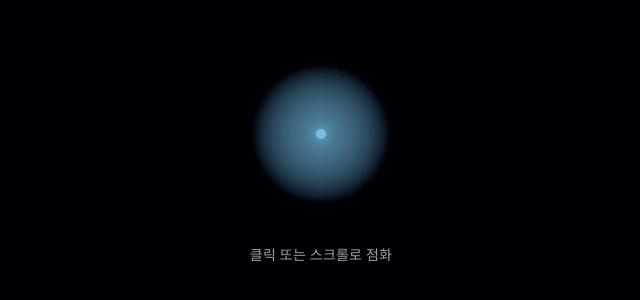
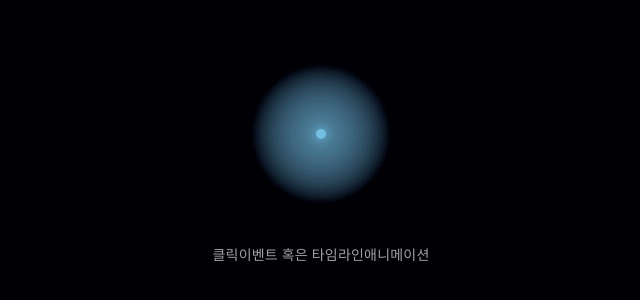
Before and after one commit to bbangddeok2/Nokya_test, a plain HTML site: page index.html in a window 1280 px wide. Shown: the part 226-526 px from the top of the page, without its empty margins (319-959 px from the left). Drawn offline with Linux system fonts and the light colour scheme.

Commit message:
글자수정

```diff
--- a/index.html
+++ b/index.html
@@ -11,7 +11,7 @@
 
     <div class="core" id="core" aria-hidden="true"></div>
 
-    <div class="hint" id="hint">클릭 또는 스크롤로 점화</div>
+    <div class="hint" id="hint">클릭이벤트 혹은 타임라인애니메이션</div>
 
     <div class="panel" id="panel" role="dialog" aria-label="intro panel">
       <div class="panel__placeholder" aria-hidden="true"></div>
```
